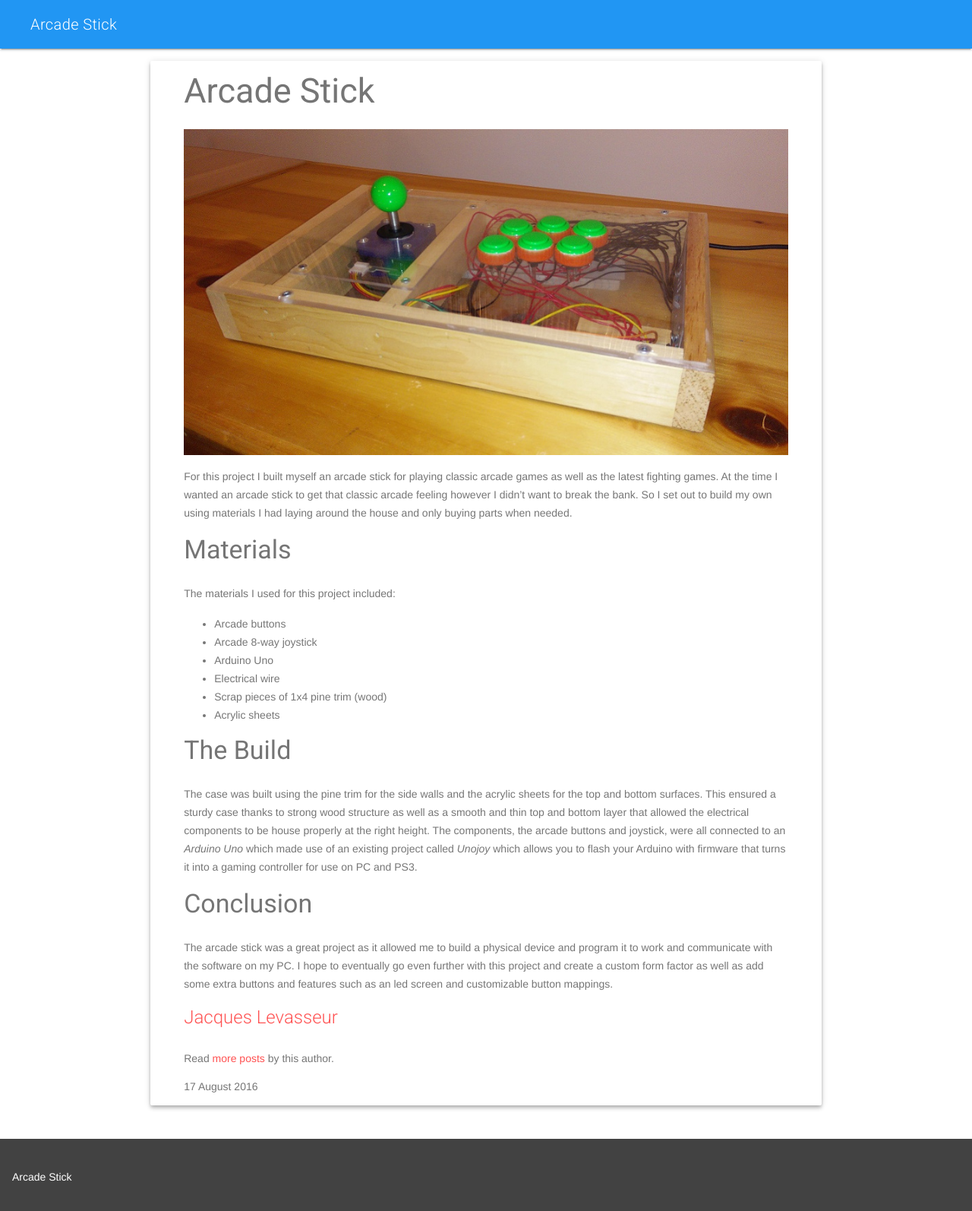
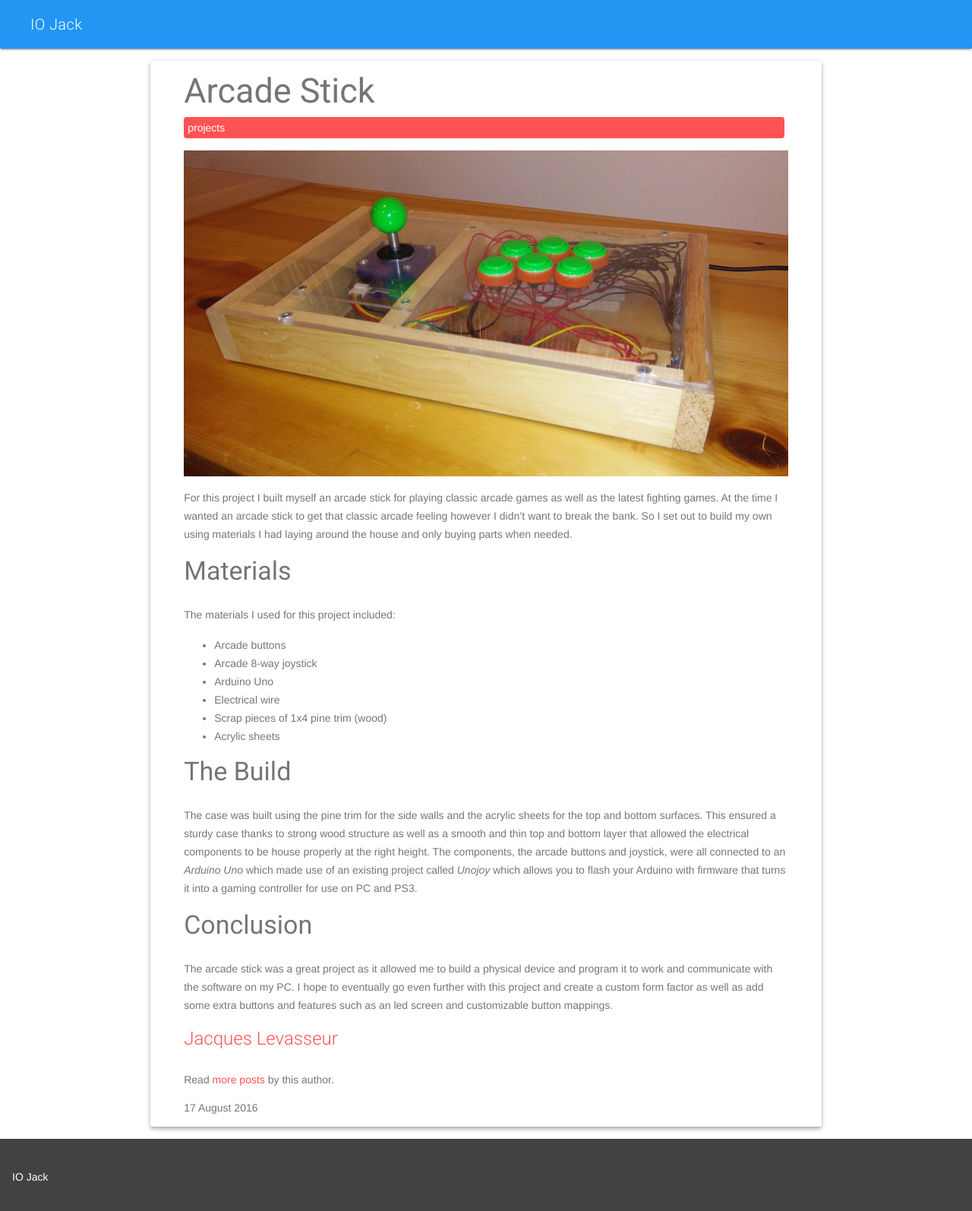
Before and after one commit to FrostByte-Dev/frostbyte-dev.github.io, a Jekyll site: the page built from _posts/2016-08-17-Arcade-Stick.md, in a window 1280 px wide. Shown: the top 1594 px of the page at 76% size. Built offline with Jekyll 4.4.1, drawn with Linux system fonts in a browser that asks for light colours; nearby versions of some CDN libraries.

Commit message:
Fixed site titles.

```diff
--- a/_layouts/default.html
+++ b/_layouts/default.html
@@ -30,7 +30,7 @@
             <header class="mdl-layout__header">
                 <div class="mdl-layout__header-row mdl-layout__nav-max-width">
                     <!-- Title -->
-                    <span class="mdl-layout-title"><a href="#" class="mdl-color-text--white">{{ page.title }}</a></span>
+                    <span class="mdl-layout-title"><a href="#" class="mdl-color-text--white">{{ site.name }}</a></span>
                     <!-- Add spacer, to align navigation to the right -->
                     <div class="mdl-layout-spacer"></div>
                     <!-- Navigation. We hide it in small screens. -->
@@ -42,7 +42,7 @@
 
                 <!--Sidenav-->
                 <div class="mdl-layout__drawer">
-                    <span class="mdl-layout-title"><a href="#">{{ page.title }}</a></span>
+                    <span class="mdl-layout-title"><a href="#">{{ site.name }}</a></span>
                     <nav class="mdl-navigation">
                         <navigation>
                         </nav>
@@ -58,7 +58,7 @@
                             <div class="mdl-layout__nav-max-width">
 
                                 <div class="mdl-mini-footer__left-section">
-                                    <div class="mdl-logo">{{ page.title }}</div>
+                                    <div class="mdl-logo">{{ site.name }}</div>
                                 </div>
                             </div>
                         </div>
--- a/_posts/2016-08-17-Arcade-Stick.md
+++ b/_posts/2016-08-17-Arcade-Stick.md
@@ -4,6 +4,8 @@ title: Arcade Stick
 author: Jacques Levasseur
 date: 2016-08-17
 description: For this project I built myself an arcade stick for playing classic arcade games as well
+tags:
+- projects
 ---
 
 ![Arcade Stick]({{ site.url }}/assets/images/arcadestick.jpg)
```
